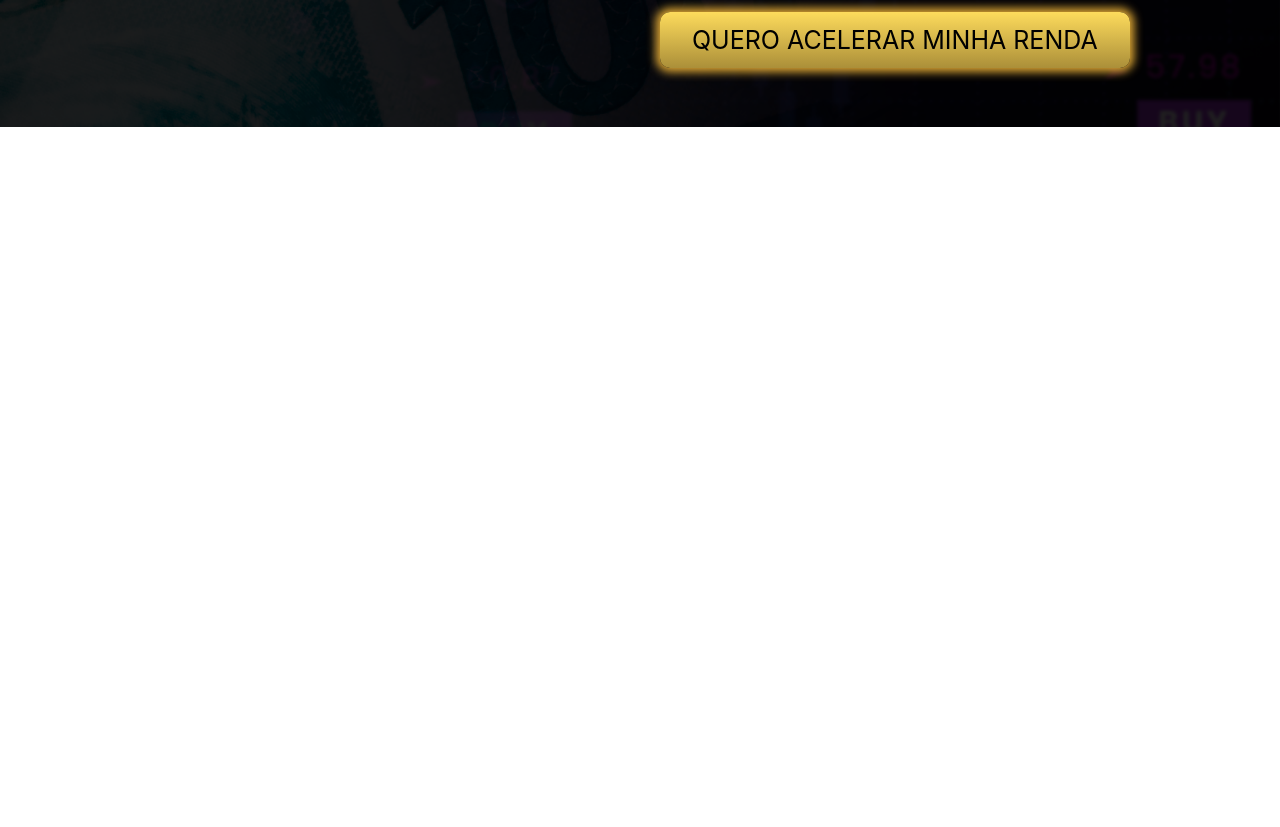
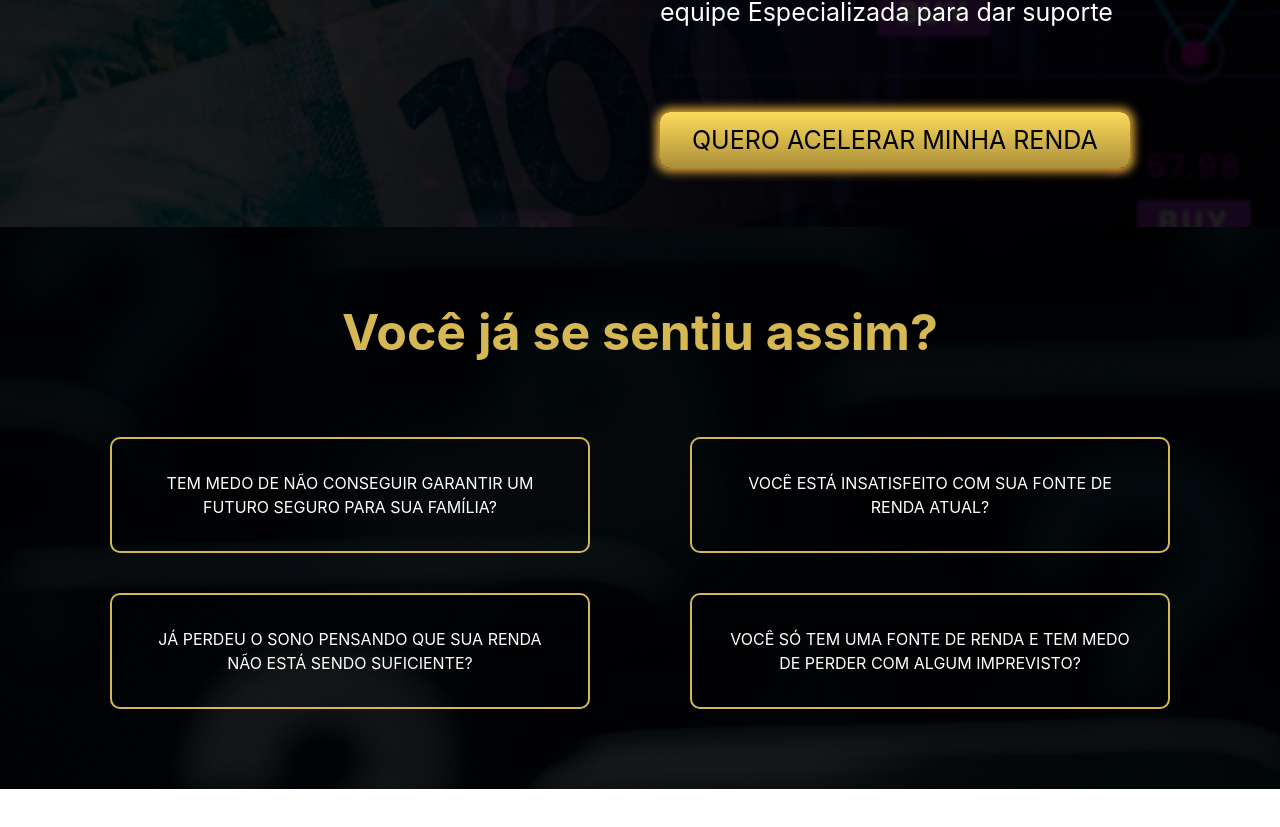
Before and after one commit to limk10/lp-br5-turbo, a React (Create React App) app: page / in a window 1280 px wide. Shown: the part 1473-2300 px from the top of the page. Before the commit the page ends 1696 px from the top, so only its background shows below. Built offline with nearby package versions, Linux system fonts and the light colour scheme.

Commit message:
✨ LP-BR5

```diff
--- a/src/assets/theme/components/text.ts
+++ b/src/assets/theme/components/text.ts
@@ -7,6 +7,15 @@ function variantTitle() {
   return {
     color: "primary.600",
     fontSize: [40, 50, 65, 80],
+    fontWeight: "bold",
+    lineHeight: 1,
+  };
+}
+
+function variantTitle2() {
+  return {
+    color: "primary.600",
+    fontSize: [20, 50],
     fontWeight: "bold",
     lineHeight: 1,
   };
@@ -28,6 +37,7 @@ function variantDescription2() {
 
 const variants = {
   title: variantTitle,
+  title2: variantTitle2,
   description: variantDescription,
   description2: variantDescription2,
 };
--- /dev/null
+++ b/src/components/Card/index.tsx
@@ -0,0 +1,24 @@
+import { Box, Text } from "@chakra-ui/react";
+import React from "react";
+
+interface Props {
+  text: string;
+}
+
+const InfoCard = ({ text }: Props) => {
+  return (
+    <Box
+      bg="transparent"
+      borderWidth={2}
+      borderColor="primary.600"
+      borderRadius={10}
+      px={8}
+      py={8}
+      maxW="480px"
+    >
+      <Text textAlign="center">{text}</Text>
+    </Box>
+  );
+};
+
+export default InfoCard;
--- a/src/pages/FeelAskCardsSection.tsx
+++ b/src/pages/FeelAskCardsSection.tsx
@@ -1,9 +1,39 @@
-import { Text } from "@chakra-ui/react";
+import { Box, Image, SimpleGrid, Text } from "@chakra-ui/react";
+import InfoCard from "../components/Card";
 
 const FeelAskCardsSection: React.FC = () => {
+  const asks = [
+    "TEM MEDO DE NÃO CONSEGUIR GARANTIR UM FUTURO SEGURO PARA SUA FAMÍLIA?",
+    "VOCÊ ESTÁ INSATISFEITO COM SUA FONTE DE RENDA ATUAL?",
+    "JÁ PERDEU O SONO PENSANDO QUE SUA RENDA NÃO ESTÁ SENDO SUFICIENTE?",
+    "VOCÊ SÓ TEM UMA FONTE DE RENDA E TEM MEDO DE PERDER COM ALGUM IMPREVISTO?",
+  ];
   return (
     <>
-      <Text>FeelAskCardsSection</Text>
+      <Box
+        bg="black"
+        w="100vw"
+        py={{ base: 14, lg: 20 }}
+        position="relative"
+        bgImg="./assets/images/bg-askcardsection.png"
+        bgPos="center"
+      >
+        <Text mb={20} textAlign="center" variant="title2">
+          Você já se sentiu assim?
+        </Text>
+
+        <SimpleGrid
+          columns={{ base: 1, lg: 2 }}
+          justifyItems="center"
+          spacing={10}
+          h="100%"
+          px={20}
+        >
+          {asks.map((text) => (
+            <InfoCard key={text} text={text} />
+          ))}
+        </SimpleGrid>
+      </Box>
     </>
   );
 };
--- a/src/pages/ThumbVideoSection.tsx
+++ b/src/pages/ThumbVideoSection.tsx
@@ -2,11 +2,8 @@ import {
   AspectRatio,
   Box,
   Button,
-  Container,
-  Flex,
   Image,
   SimpleGrid,
-  Stack,
   Text,
   VStack,
 } from "@chakra-ui/react";
@@ -18,6 +15,7 @@ const ThumbVideoSection: React.FC = () => {
         bg="gray"
         w="100vw"
         h={{ base: "", lg: "100vh" }}
+        minH="800px"
         position="relative"
       >
         <Image
@@ -56,7 +54,10 @@ const ThumbVideoSection: React.FC = () => {
               align={{ base: "center", lg: "flex-start" }}
               textAlign={{ base: "center", lg: "left" }}
             >
-              <AspectRatio width="460px" height="315px">
+              <AspectRatio
+                width={{ base: "360px", lg: "460px" }}
+                height="315px"
+              >
                 <iframe
                   src="https://www.youtube.com/embed/4fhl_YB597s?controls=0"
                   title="YouTube video player"
--- a/src/pages/WelcomeSection.tsx
+++ b/src/pages/WelcomeSection.tsx
@@ -12,7 +12,7 @@ const WelcomeSection: React.FC = () => {
 
   return (
     <>
-      <Box bg="black" w="100vw" h="100vh" pos="relative">
+      <Box bg="black" w="100vw" h="100vh" minH="900px" pos="relative">
         <Image
           pos="absolute"
           margin="auto"
```
Also changed, not shown: public/assets/images/bg-askcardsection.png (added).
